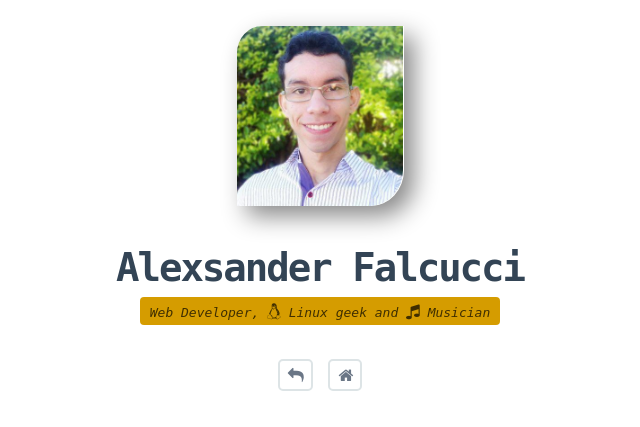
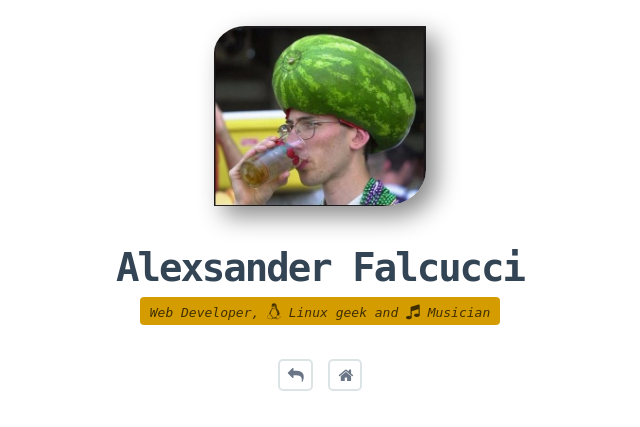
Before and after one commit to alexfalcucc/personal-site, a Django app: a page that uses resume/core/templates/base.html in a window 1280 px wide. Shown: the top 427 px of the page, without its empty margins (320-960 px from the left). Run offline with Django 3.2, Linux system fonts and the light colour scheme; tables that the repository leaves empty hold one stand-in row (values such as "Sample post"); some libraries are stand-ins or nearby versions.

Commit message:
add new profile image

```diff
--- a/resume/core/templates/base.html
+++ b/resume/core/templates/base.html
@@ -76,7 +76,7 @@
                 <!-- HEADER -->
                 <header class="header">
 
-                    <a href="/" ><img src="{% static 'images/site/me.jpeg' %}" style="box-shadow: 10px 10px 25px #888888;" alt="avatar"></a>
+                    <a href="/" ><img src="{% static 'images/site/me-too.jpg' %}" style="box-shadow: 10px 10px 25px #888888;" alt="avatar"></a>
                     <h1>Alexsander Falcucci</h1>
                     <p>Web Developer, <i class="fa fa-linux"></i> Linux geek and <i class="fa fa-music"></i> Musician</p>
 
```
Also changed, not shown: resume/core/static/images/site/me-too.jpg (added).
